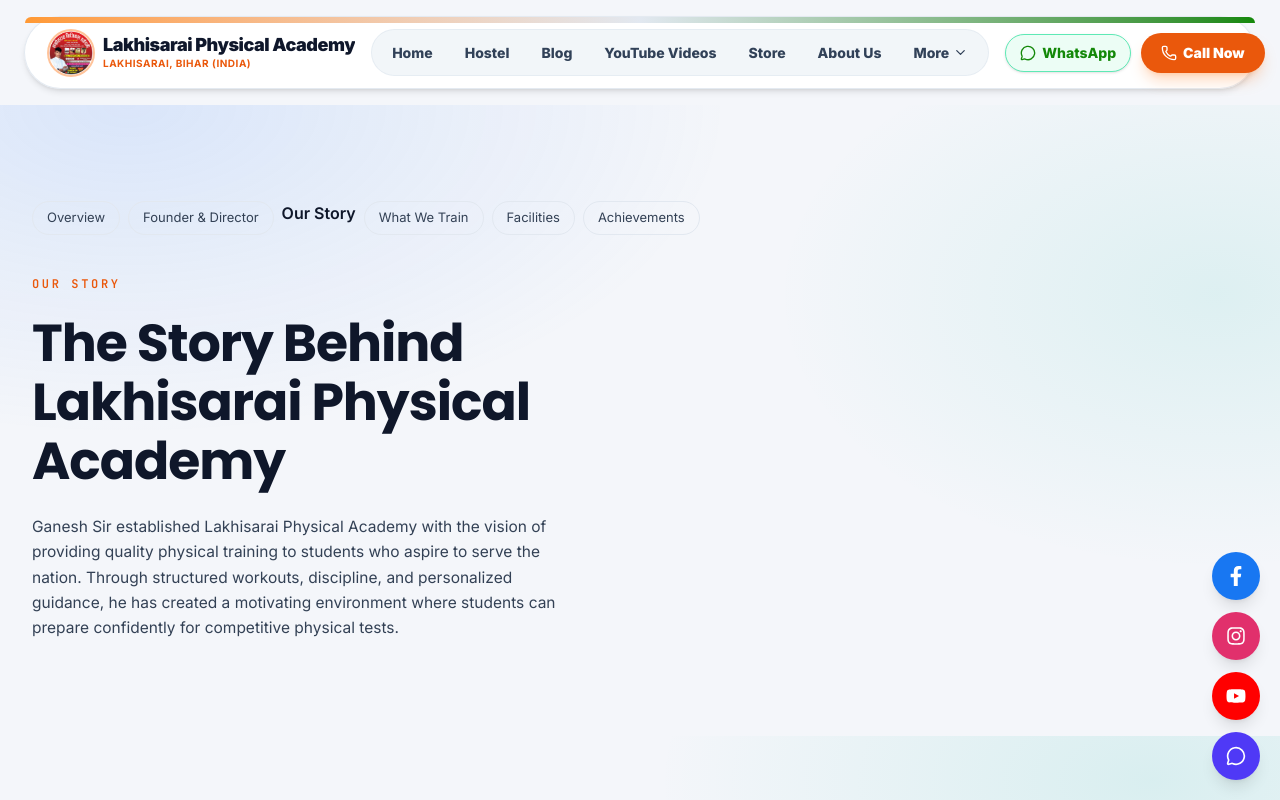
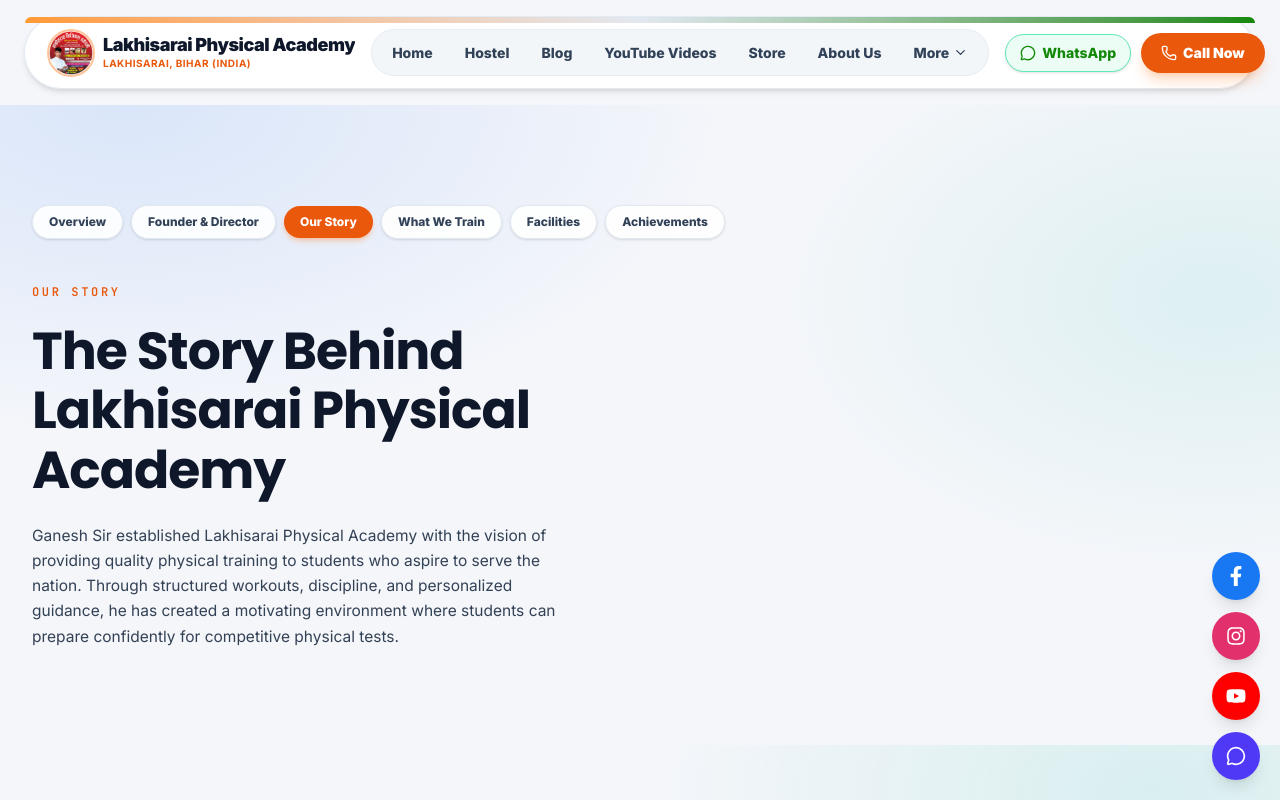
Before and after one commit to ashishdevopskp-stack/lakhisaraphysicalacademy_web, a Next.js app: page /about/ourstory in a window 1280 px wide. Shown: the top 800 px of the page. Built offline with nearby package versions, Linux system fonts and the light colour scheme.

Commit message:
fix: redesigned sub-navigation active & inactive tabs into pill-shaped cards across About, Hostel & Courses sections

```diff
--- a/app/about/_shared.tsx
+++ b/app/about/_shared.tsx
@@ -42,7 +42,7 @@ export const ABOUT_NAV = [
 
 export function AboutSubNav({ current }: { current: string }) {
   return (
-    <nav aria-label="About section pages" className="flex flex-wrap gap-2">
+    <nav aria-label="About section pages" className="flex flex-wrap items-center gap-2 py-1">
       {ABOUT_NAV.map((item) => {
         const active = item.href === current;
         return (
@@ -51,8 +51,8 @@ export function AboutSubNav({ current }: { current: string }) {
             href={item.href}
             className={
               active
-                ? "pill pill-color-1 font-semibold"
-                : "font-body rounded-full border border-line px-3.5 py-1.5 text-[13px] text-text-muted transition-colors hover:border-line-strong hover:text-text"
+                ? "rounded-full bg-[#ea580c] px-4 py-2 text-xs font-extrabold text-white shadow-md shadow-orange-500/25 transition-all hover:bg-[#c2410c] hover:scale-105"
+                : "rounded-full border border-slate-200 bg-white/90 px-4 py-2 text-xs font-extrabold text-slate-700 shadow-sm transition-all hover:border-orange-500/40 hover:bg-orange-50/50 hover:text-[#ea580c]"
             }
           >
             {item.label}
--- a/app/about/page.tsx
+++ b/app/about/page.tsx
@@ -21,7 +21,7 @@ const ABOUT_NAV = [
 
 function AboutSubNav({ current }: { current: string }) {
   return (
-    <nav aria-label="About section pages" className="flex flex-wrap gap-2">
+    <nav aria-label="About section pages" className="flex flex-wrap items-center gap-2 py-1">
       {ABOUT_NAV.map((item) => {
         const active = item.href === current;
         return (
@@ -30,8 +30,8 @@ function AboutSubNav({ current }: { current: string }) {
             href={item.href}
             className={
               active
-                ? "rounded-md bg-[#ea580c] px-3 py-1.5 text-[13px] font-extrabold text-white shadow-sm"
-                : "rounded-md border border-slate-200 bg-white px-3 py-1.5 text-[13px] font-bold text-slate-700 hover:border-orange-300 hover:text-[#ea580c] transition-colors"
+                ? "rounded-full bg-[#ea580c] px-4 py-2 text-xs font-extrabold text-white shadow-md shadow-orange-500/25 transition-all hover:bg-[#c2410c] hover:scale-105"
+                : "rounded-full border border-slate-200 bg-white/90 px-4 py-2 text-xs font-extrabold text-slate-700 shadow-sm transition-all hover:border-orange-500/40 hover:bg-orange-50/50 hover:text-[#ea580c]"
             }
           >
             {item.label}
--- a/app/courses/_shared.tsx
+++ b/app/courses/_shared.tsx
@@ -17,7 +17,7 @@ export const COURSES_NAV = [
 
 export function CoursesSubNav({ current }: { current: string }) {
   return (
-    <nav aria-label="Courses section pages" className="flex flex-wrap gap-2">
+    <nav aria-label="Courses section pages" className="flex flex-wrap items-center gap-2 py-1">
       {COURSES_NAV.map((item) => {
         const active = item.href === current;
         return (
@@ -26,8 +26,8 @@ export function CoursesSubNav({ current }: { current: string }) {
             href={item.href}
             className={
               active
-                ? "rounded-md bg-signal px-3 py-1.5 text-[13px] font-semibold text-white"
-                : "rounded-md border border-line px-3 py-1.5 text-[13px] text-text-muted transition-colors hover:border-line-strong hover:text-text"
+                ? "rounded-full bg-[#ea580c] px-4 py-2 text-xs font-extrabold text-white shadow-md shadow-orange-500/25 transition-all hover:bg-[#c2410c] hover:scale-105"
+                : "rounded-full border border-slate-200 bg-white/90 px-4 py-2 text-xs font-extrabold text-slate-700 shadow-sm transition-all hover:border-orange-500/40 hover:bg-orange-50/50 hover:text-[#ea580c]"
             }
           >
             {item.label}
--- a/app/hostel/_shared.tsx
+++ b/app/hostel/_shared.tsx
@@ -27,7 +27,7 @@ export const HOSTEL_NAV = [
 
 export function HostelSubNav({ current }: { current: string }) {
   return (
-    <nav aria-label="Hostel section pages" className="flex flex-wrap gap-2">
+    <nav aria-label="Hostel section pages" className="flex flex-wrap items-center gap-2 py-1">
       {HOSTEL_NAV.map((item) => {
         const active = item.href === current;
         return (
@@ -36,8 +36,8 @@ export function HostelSubNav({ current }: { current: string }) {
             href={item.href}
             className={
               active
-                ? "pill pill-color-1 font-semibold"
-                : "font-body rounded-full border border-line px-3.5 py-1.5 text-[13px] text-text-muted transition-colors hover:border-line-strong hover:text-text"
+                ? "rounded-full bg-[#ea580c] px-4 py-2 text-xs font-extrabold text-white shadow-md shadow-orange-500/25 transition-all hover:bg-[#c2410c] hover:scale-105"
+                : "rounded-full border border-slate-200 bg-white/90 px-4 py-2 text-xs font-extrabold text-slate-700 shadow-sm transition-all hover:border-orange-500/40 hover:bg-orange-50/50 hover:text-[#ea580c]"
             }
           >
             {item.label}
```
